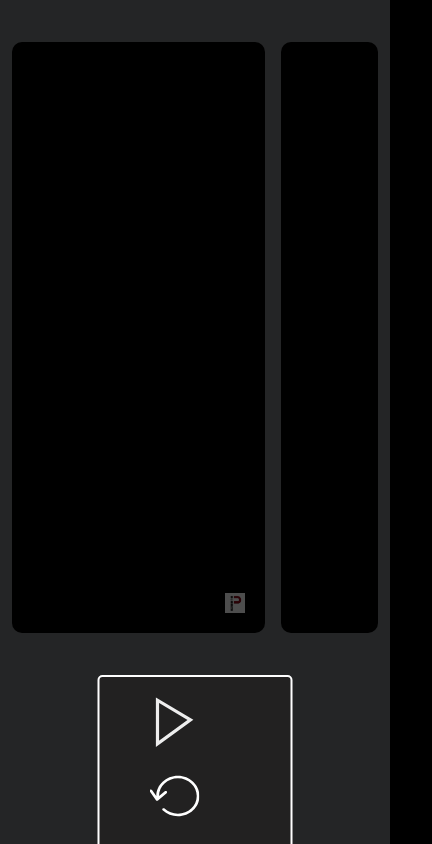
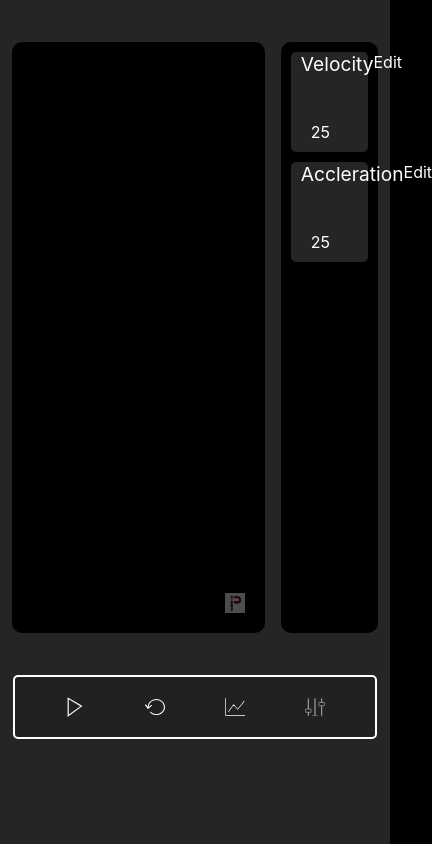
Before and after one commit to dotphy/lab-dotphy, a React (Create React App) app: page / in a window 390 px wide. Shown: the top 844 px of the page, 432 px wide, since content can reach past the window. Built offline with nearby package versions, Linux system fonts and the light colour scheme.

Commit message:
➕ Controls Component for Small Screens

```diff
--- a/public/index.html
+++ b/public/index.html
@@ -15,6 +15,12 @@
     <link rel="manifest" href="%PUBLIC_URL%/manifest.json" />
 
     <title>Lab - Dotphy</title>
+    <style>
+      #root {
+        height: 100vh;
+        width: 100vw;
+      }
+    </style>
   </head>
   <body>
     <noscript>You need to enable JavaScript to run this app.</noscript>
--- a/src/App.js
+++ b/src/App.js
@@ -4,12 +4,19 @@ import "./App.css";
 import { Controls } from "./Components/Controls/Controls";
 import { Experiment } from "./Components/Experiment/Experiment";
 import { Sidebar } from "./Components/Sidebar/Sidebar";
+import { Configuration } from "./Components/Configuration/Configuration";
 
 export default function App() {
   return (
     <div className="App">
       <Experiment className={"App__Experiment"} />
-      <Sidebar className={"App__Sidebar"} />
+      <Sidebar
+        className={"App__Sidebar"}
+        elems={[
+          <Configuration name="Velocity" current={25} />,
+          <Configuration name="Accleration" current={25} />,
+        ]}
+      />
       <Controls className={"App__Controls"} />
     </div>
   );
--- a/src/Components/Configuration/Configuration.css
+++ b/src/Components/Configuration/Configuration.css
@@ -0,0 +1,29 @@
+.Configuration {
+  background-color: #242526;
+  color: white;
+  border-radius: 5px;
+  margin: 10px;
+  width: calc(25vw -10px);
+  height: 100px;
+  display: flex;
+  justify-content: space-between;
+  flex-direction: column;
+}
+.top {
+  display: flex;
+  width: 100%;
+  justify-content: space-between;
+}
+.bottom {
+  margin-bottom: 10px;
+}
+.Configuration__Name {
+  margin-left: 10px;
+  font-size: 1.2em;
+}
+.Configuration__Edit {
+  margin-right: 10px;
+}
+.Configuration__Current {
+  margin-left: 20px;
+}
--- a/src/Components/Configuration/Configuration.js
+++ b/src/Components/Configuration/Configuration.js
@@ -2,6 +2,16 @@ import React from "react";
 import ReactDOM from "react-dom";
 import "./Configuration.css";
 
-export function Configuration() {
-  return <div className={`Configuratoin ${props.className}`}> </div>;
+export function Configuration(props) {
+  return (
+    <div className={`Configuration ${props.className}`}>
+      <div className="top">
+        <div className={"Configuration__Name"}> {props.name} </div>
+        <div className={"Configuration__Edit"}> {"Edit"}</div>
+      </div>
+      <div className="bottom">
+        <div className={"Configuration__Current"}> {props.current} </div>
+      </div>
+    </div>
+  );
 }
--- a/src/Components/Controls/Controls.css
+++ b/src/Components/Controls/Controls.css
@@ -4,12 +4,13 @@
   padding: 10px 20px;
   border-radius: 5px;
   background-color: rgb(34, 33, 33);
+  display: flex;
 }
 .Controls img {
   margin: 0px 20px;
   padding: 10px;
-  width: 50px;
-  height: 50px;
+  width: 20px;
+  height: 20px;
 }
 .Controls img:hover {
   box-shadow: 0px 0px 10px 1px black;
--- a/src/Components/Sidebar/Sidebar.css
+++ b/src/Components/Sidebar/Sidebar.css
@@ -1,4 +1,4 @@
-.sidebar {
+.Sidebar {
   height: 70vh;
   width: 25vw;
   background-color: black;
--- a/src/Components/Sidebar/Sidebar.js
+++ b/src/Components/Sidebar/Sidebar.js
@@ -1,6 +1,7 @@
 import React from "react";
 import "./Sidebar.css";
+import { Configuration } from "../Configuration/Configuration";
 
 export function Sidebar(props) {
-  return <div className={`sidebar ${props.className}`}> </div>;
+  return <div className={`Sidebar ${props.className}`}> {props.elems}</div>;
 }
```
